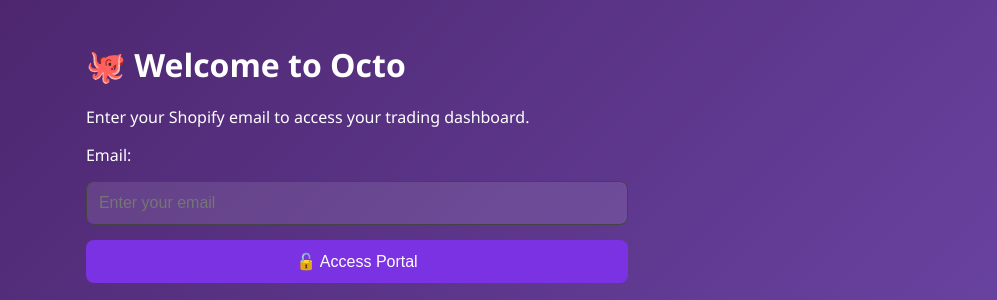
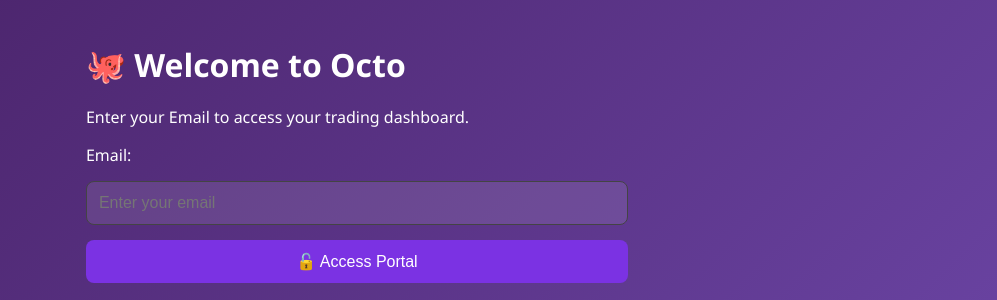
Before and after one commit to crediboost-0/subscription-api, a Flask app: page /login in a window 1280 px wide. Shown: the part 211-511 px from the top of the page, without its empty margins (283-1280 px from the left). Run offline with Flask 2, Linux system fonts and the light colour scheme.

Commit message:
Update login.html

```diff
--- a/templates/login.html
+++ b/templates/login.html
@@ -12,7 +12,7 @@
 <body class="gradient-bg">
     <div class="card">
         <h1>🐙 Welcome to Octo</h1>
-        <p>Enter your Shopify email to access your trading dashboard.</p>
+        <p>Enter your Email to access your trading dashboard.</p>
 
         <!-- Enhanced form with action and input attributes -->
         <form action="{{ url_for('login') }}" method="POST">
```
